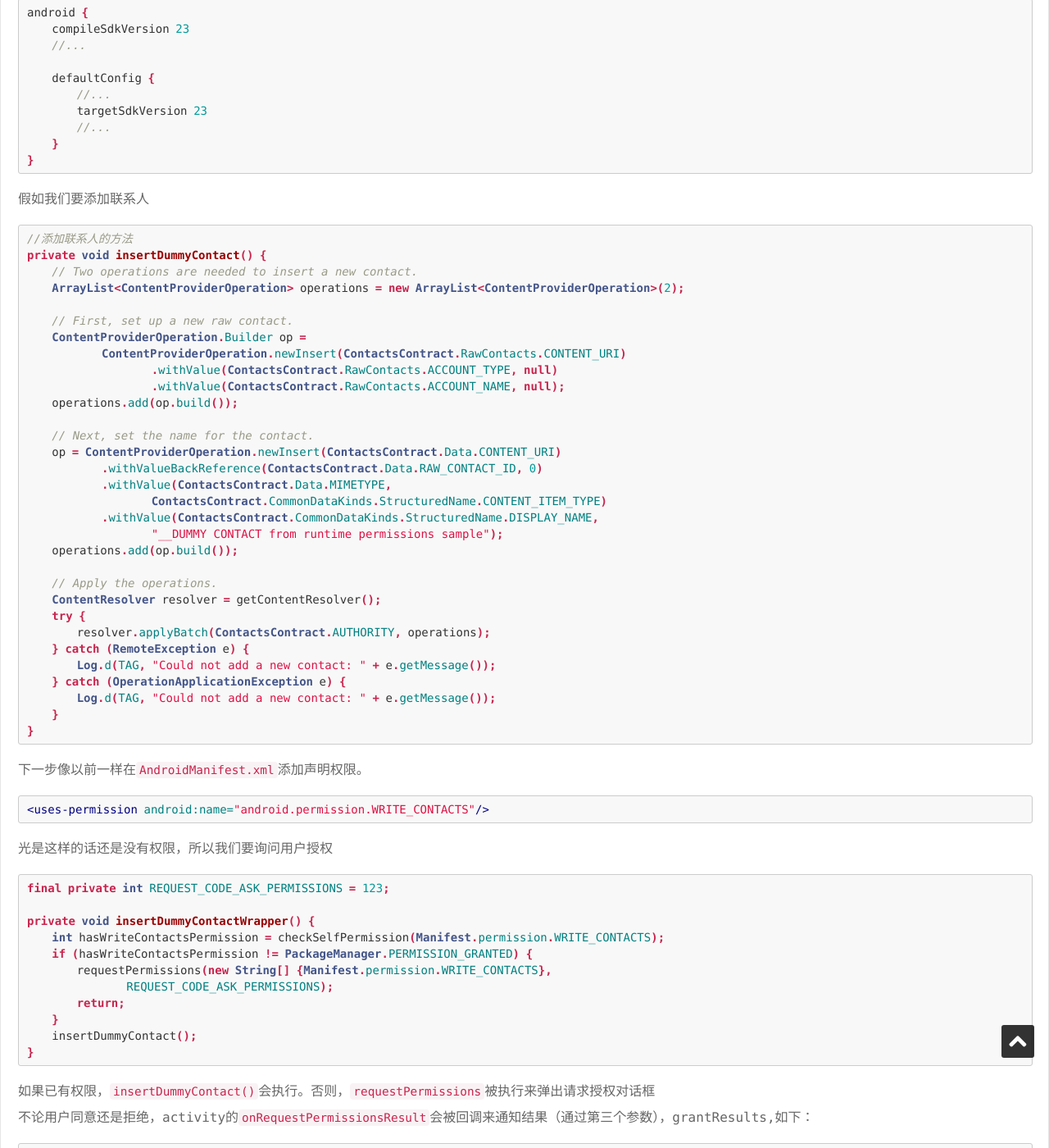
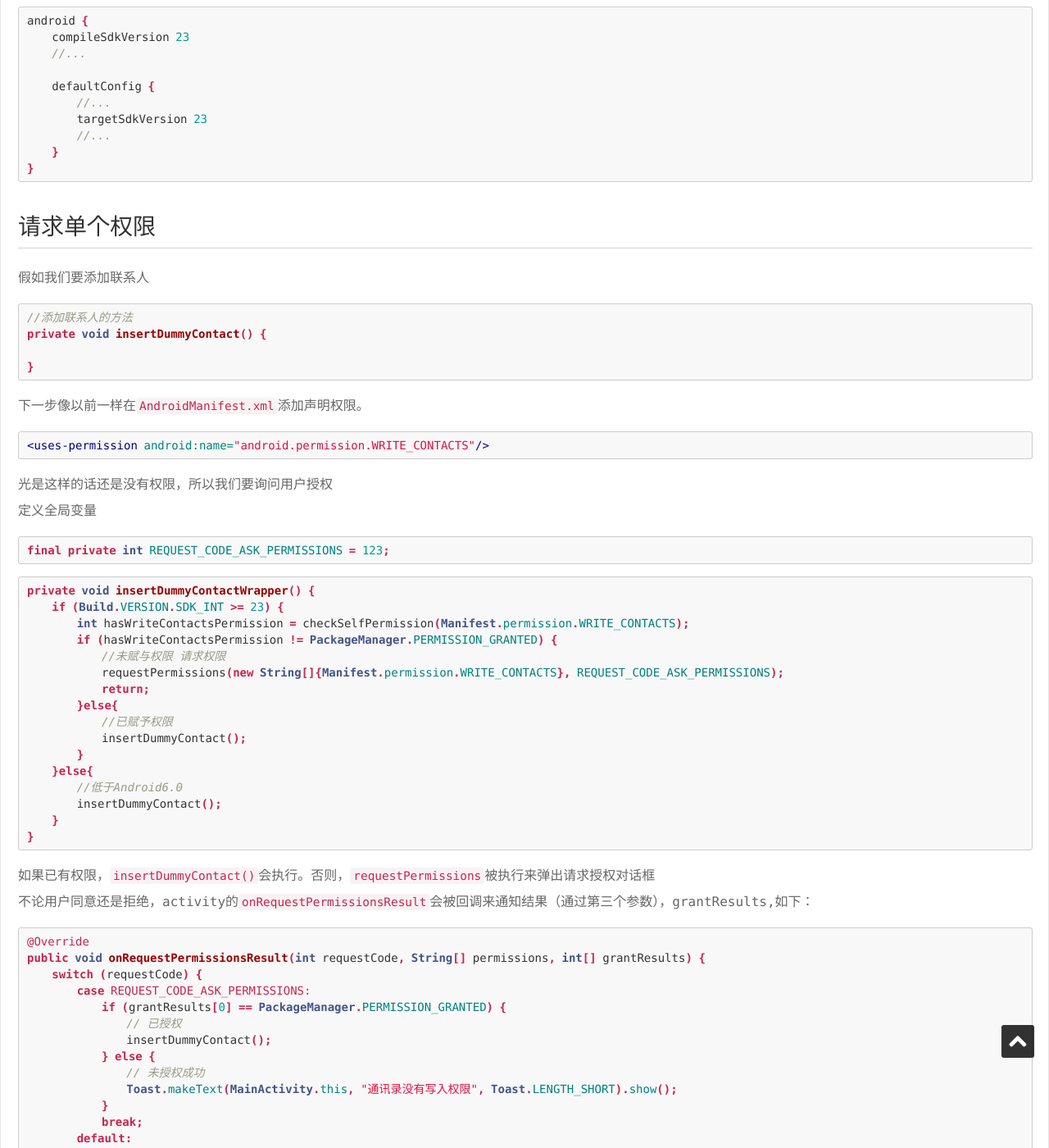
Before and after one commit to psvmc/myblog_jekyll, a Jekyll site: the page built from _posts/2016-05-23-android-permission-1.md, in a window 1280 px wide and 1400 px high, scrolled down 3055 px. Shown: the whole window at 82% size. Built offline with Jekyll 4.4.1, drawn with Linux system fonts in a browser that asks for light colours; comment, search, counter and statistics services are not loaded; some of the changed text lies outside the part shown.

Commit message:
权限框架

````diff
--- a/_posts/2016-05-23-android-permission-1.md
+++ b/_posts/2016-05-23-android-permission-1.md
@@ -193,39 +193,14 @@ android {
 }
 ```
 
+## 请求单个权限
+
 假如我们要添加联系人
 
 ```java
 //添加联系人的方法
 private void insertDummyContact() {
-    // Two operations are needed to insert a new contact.
-    ArrayList<ContentProviderOperation> operations = new ArrayList<ContentProviderOperation>(2);
 
-    // First, set up a new raw contact.
-    ContentProviderOperation.Builder op =
-            ContentProviderOperation.newInsert(ContactsContract.RawContacts.CONTENT_URI)
-                    .withValue(ContactsContract.RawContacts.ACCOUNT_TYPE, null)
-                    .withValue(ContactsContract.RawContacts.ACCOUNT_NAME, null);
-    operations.add(op.build());
-
-    // Next, set the name for the contact.
-    op = ContentProviderOperation.newInsert(ContactsContract.Data.CONTENT_URI)
-            .withValueBackReference(ContactsContract.Data.RAW_CONTACT_ID, 0)
-            .withValue(ContactsContract.Data.MIMETYPE,
-                    ContactsContract.CommonDataKinds.StructuredName.CONTENT_ITEM_TYPE)
-            .withValue(ContactsContract.CommonDataKinds.StructuredName.DISPLAY_NAME,
-                    "__DUMMY CONTACT from runtime permissions sample");
-    operations.add(op.build());
-
-    // Apply the operations.
-    ContentResolver resolver = getContentResolver();
-    try {
-        resolver.applyBatch(ContactsContract.AUTHORITY, operations);
-    } catch (RemoteException e) {
-        Log.d(TAG, "Could not add a new contact: " + e.getMessage());
-    } catch (OperationApplicationException e) {
-        Log.d(TAG, "Could not add a new contact: " + e.getMessage());
-    }
 }
 ```
 
@@ -237,17 +212,28 @@ private void insertDummyContact() {
 
 光是这样的话还是没有权限，所以我们要询问用户授权
 
+定义全局变量
+
 ```java
 final private int REQUEST_CODE_ASK_PERMISSIONS = 123;
+```
 
+```java
 private void insertDummyContactWrapper() {
-    int hasWriteContactsPermission = checkSelfPermission(Manifest.permission.WRITE_CONTACTS);
-    if (hasWriteContactsPermission != PackageManager.PERMISSION_GRANTED) {
-        requestPermissions(new String[] {Manifest.permission.WRITE_CONTACTS},
-                REQUEST_CODE_ASK_PERMISSIONS);
-        return;
+    if (Build.VERSION.SDK_INT >= 23) {
+        int hasWriteContactsPermission = checkSelfPermission(Manifest.permission.WRITE_CONTACTS);
+        if (hasWriteContactsPermission != PackageManager.PERMISSION_GRANTED) {
+            //未赋与权限  请求权限
+            requestPermissions(new String[]{Manifest.permission.WRITE_CONTACTS}, REQUEST_CODE_ASK_PERMISSIONS);
+            return;
+        }else{
+            //已赋予权限
+            insertDummyContact();
+        }
+    }else{
+        //低于Android6.0
+        insertDummyContact();
     }
-    insertDummyContact();
 }
 ```
 
@@ -261,12 +247,11 @@ public void onRequestPermissionsResult(int requestCode, String[] permissions, in
     switch (requestCode) {
         case REQUEST_CODE_ASK_PERMISSIONS:
             if (grantResults[0] == PackageManager.PERMISSION_GRANTED) {
-                // Permission Granted
+                // 已授权
                 insertDummyContact();
             } else {
-                // Permission Denied
-                Toast.makeText(MainActivity.this, "通讯录没有写入权限", Toast.LENGTH_SHORT)
-                        .show();
+                // 未授权成功
+                Toast.makeText(MainActivity.this, "通讯录没有写入权限", Toast.LENGTH_SHORT).show();
             }
             break;
         default:
@@ -283,43 +268,44 @@ public void onRequestPermissionsResult(int requestCode, String[] permissions, in
 这将是很差的用户体验，用户做了操作却得不到响应。这种情况需要好好处理一下。在请求`requestPermissions`前，我们通过activity的`shouldShowRequestPermissionRationale`方法来检查是否需要弹出请求权限的提示对话框
 
 + 1. 第一次请求权限时，用户拒绝了，下一次：`shouldShowRequestPermissionRationale()`  返回 `true`，应该显示一些为什么需要这个权限的说明
-+ 2.第二次请求权限时，用户拒绝了，并选择了“不在提醒”的选项时：`shouldShowRequestPermissionRationale()`  返回 `false`
++ 2. 第二次请求权限时，用户拒绝了，并选择了“不在提醒”的选项时：`shouldShowRequestPermissionRationale()`  返回 `false`
 + 3. 设备的策略`禁止`当前应用获取这个权限的授权：`shouldShowRequestPermissionRationale()`  返回 `false`
 
 
 代码如下：
 
 ```java
-final private int REQUEST_CODE_ASK_PERMISSIONS = 123;
-
 private void insertDummyContactWrapper() {
-    int hasWriteContactsPermission = checkSelfPermission(Manifest.permission.WRITE_CONTACTS);
-    if (hasWriteContactsPermission != PackageManager.PERMISSION_GRANTED) {
+    if (Build.VERSION.SDK_INT >= 23) {
+        int hasWriteContactsPermission = checkSelfPermission(Manifest.permission.WRITE_CONTACTS);
+        if (hasWriteContactsPermission != PackageManager.PERMISSION_GRANTED) {
             //用户彻底禁用了权限
             if (!shouldShowRequestPermissionRationale(Manifest.permission.WRITE_CONTACTS)) {
                 showMessageOKCancel("请从系统设置中开启访问通讯录的权限",
                         new DialogInterface.OnClickListener() {
                             @Override
                             public void onClick(DialogInterface dialog, int which) {
-                                requestPermissions(new String[] {Manifest.permission.WRITE_CONTACTS},
-                                        REQUEST_CODE_ASK_PERMISSIONS);
+                                if (Build.VERSION.SDK_INT >= 23) {
+                                    requestPermissions(new String[]{Manifest.permission.WRITE_CONTACTS},
+                                            REQUEST_CODE_ASK_PERMISSIONS);
+                                }
                             }
                         });
-                return;
+            } else {
+                //用户没有彻底禁用了权限 请求权限
+                requestPermissions(new String[]{Manifest.permission.WRITE_CONTACTS}, REQUEST_CODE_ASK_PERMISSIONS);
             }
 
-             //用户没有彻底禁用了权限  请求权限
-            requestPermissions(
-                new String[] {Manifest.permission.WRITE_CONTACTS},
-                REQUEST_CODE_ASK_PERMISSIONS
-            );
-        return;
+        } else {
+            insertDummyContact();
+        }
+    } else {
+        insertDummyContact();
     }
-    insertDummyContact();
 }
 
 private void showMessageOKCancel(String message, DialogInterface.OnClickListener okListener) {
-    new AlertDialog.Builder(MainActivity.this)
+    new AlertDialog.Builder(IMChatActivity.this)
             .setMessage(message)
             .setPositiveButton("确认", okListener)
             .setNegativeButton("取消", null)
@@ -331,57 +317,84 @@ private void showMessageOKCancel(String message, DialogInterface.OnClickListener
 当一个权限第一次被请求和用户标记过不再提醒的时候,我们写的对话框被展示。
 最后一种情况，`onRequestPermissionsResult` 会收到`PERMISSION_DENIED` ，系统询问对话框不展示。
 
-### 一次请求多个权限
+## 一次请求多个权限
 
 当然了有时候需要好多权限，可以用上面方法一次请求多个权限。不要忘了为每个权限检查“不再提醒”的设置。
 修改后的代码：
 
+添加全局常量
+
 ```java
 final private int REQUEST_CODE_ASK_MULTIPLE_PERMISSIONS = 124;
+```
 
+```java
 private void insertDummyContactWrapper() {
-    List<String> permissionsNeeded = new ArrayList<String>();
+    if (Build.VERSION.SDK_INT >= 23) {
+        //应用尚未赋予的权限 并且选择了不再提醒
+        List<String> permissionsNeeded = new ArrayList<String>();
+        //应用尚未赋予的权限
+        final List<String> permissionsList = new ArrayList<String>();
 
-    final List<String> permissionsList = new ArrayList<String>();
-    if (!addPermission(permissionsList, Manifest.permission.ACCESS_FINE_LOCATION))
-        permissionsNeeded.add("GPS");
-    if (!addPermission(permissionsList, Manifest.permission.READ_CONTACTS))
-        permissionsNeeded.add("读取通讯录");
-    if (!addPermission(permissionsList, Manifest.permission.WRITE_CONTACTS))
-        permissionsNeeded.add("写入通讯录");
+        if (!addPermission(permissionsList, Manifest.permission.ACCESS_FINE_LOCATION)) {
+            permissionsNeeded.add("GPS");
+        }
 
-    if (permissionsList.size() > 0) {
-        if (permissionsNeeded.size() > 0) {
-            // Need Rationale
-            String message = "You need to grant access to " + permissionsNeeded.get(0);
-            for (int i = 1; i < permissionsNeeded.size(); i++)
-                message = message + ", " + permissionsNeeded.get(i);
-            showMessageOKCancel(message,
-                    new DialogInterface.OnClickListener() {
-                        @Override
-                        public void onClick(DialogInterface dialog, int which) {
-                            requestPermissions(permissionsList.toArray(new String[permissionsList.size()]),
-                                    REQUEST_CODE_ASK_MULTIPLE_PERMISSIONS);
-                        }
-                    });
+        if (!addPermission(permissionsList, Manifest.permission.READ_CONTACTS)) {
+            permissionsNeeded.add("读取通讯录");
+        }
+
+        if (!addPermission(permissionsList, Manifest.permission.WRITE_CONTACTS)) {
+            permissionsNeeded.add("写入通讯录");
+        }
+
+        if (permissionsList.size() > 0) {
+            if (permissionsNeeded.size() > 0) {
+                String message = "应用需要以下权限,请手动打开：" + permissionsNeeded.get(0);
+                for (int i = 1; i < permissionsNeeded.size(); i++) {
+                    message += ", " + permissionsNeeded.get(i);
+                }
+                showMessageOKCancel(message,
+                        new DialogInterface.OnClickListener() {
+                            @Override
+                            public void onClick(DialogInterface dialog, int which) {
+                                if (Build.VERSION.SDK_INT >= 23) {
+                                    requestPermissions(permissionsList.toArray(new String[permissionsList.size()]), REQUEST_CODE_ASK_MULTIPLE_PERMISSIONS);
+                                }
+                            }
+                        });
+                return;
+            }
+            requestPermissions(permissionsList.toArray(new String[permissionsList.size()]), REQUEST_CODE_ASK_MULTIPLE_PERMISSIONS);
             return;
         }
-        requestPermissions(permissionsList.toArray(new String[permissionsList.size()]),
-                REQUEST_CODE_ASK_MULTIPLE_PERMISSIONS);
-        return;
+
+        insertDummyContact();
+    } else {
+        insertDummyContact();
     }
-
-    insertDummyContact();
 }
 
 private boolean addPermission(List<String> permissionsList, String permission) {
-    if (checkSelfPermission(permission) != PackageManager.PERMISSION_GRANTED) {
-        permissionsList.add(permission);
-        // Check for Rationale Option
-        if (!shouldShowRequestPermissionRationale(permission))
-            return false;
+    if (Build.VERSION.SDK_INT >= 23) {
+        if (checkSelfPermission(permission) != PackageManager.PERMISSION_GRANTED) {
+            permissionsList.add(permission);
+            if (!shouldShowRequestPermissionRationale(permission)) {
+                return false;
+            }
+        }
+        return true;
     }
     return true;
+}
+
+private void showMessageOKCancel(String message, DialogInterface.OnClickListener okListener) {
+    new AlertDialog.Builder(IMChatActivity.this)
+            .setMessage(message)
+            .setPositiveButton("确认", okListener)
+            .setNegativeButton("取消", null)
+            .create()
+            .show();
 }
 ```
 
@@ -391,16 +404,16 @@ private boolean addPermission(List<String> permissionsList, String permission) {
 @Override
 public void onRequestPermissionsResult(int requestCode, String[] permissions, int[] grantResults) {
     switch (requestCode) {
-        case REQUEST_CODE_ASK_MULTIPLE_PERMISSIONS:
-            {
+        case REQUEST_CODE_ASK_MULTIPLE_PERMISSIONS: {
             Map<String, Integer> perms = new HashMap<String, Integer>();
             // Initial
             perms.put(Manifest.permission.ACCESS_FINE_LOCATION, PackageManager.PERMISSION_GRANTED);
             perms.put(Manifest.permission.READ_CONTACTS, PackageManager.PERMISSION_GRANTED);
             perms.put(Manifest.permission.WRITE_CONTACTS, PackageManager.PERMISSION_GRANTED);
             // Fill with results
-            for (int i = 0; i < permissions.length; i++)
+            for (int i = 0; i < permissions.length; i++) {
                 perms.put(permissions[i], grantResults[i]);
+            }
 
             if (perms.get(Manifest.permission.ACCESS_FINE_LOCATION) == PackageManager.PERMISSION_GRANTED
                     && perms.get(Manifest.permission.READ_CONTACTS) == PackageManager.PERMISSION_GRANTED
@@ -422,9 +434,9 @@ public void onRequestPermissionsResult(int requestCode, String[] permissions, in
 
 条件灵活的，你自己设置。有的情况，一个权限没有授权，就不可用；但是也有情况，能工作，但是表现的是有所限制的。对于这个我不做评价，你自己设计吧。
 
-### 用兼容库使代码兼容旧版
+## 用兼容库来做兼容(非必需)
 
-以上代码在android 6.0以上运行没问题，但是23 api之前就不行了，因为没有那些方法。
+以上代码是通过`判断SDK的版本`来调用不同的方法来兼容不同的版本。当然也可以使用`兼容包`。
 
 我建议用v4兼容库，已对这个做过兼容，用这个方法代替：
 
@@ -483,7 +495,8 @@ private void insertDummyContactWrapper() {
 
 但是你没得选择。新运行时权限已经在棉花糖中被使用了。我们没有退路。我们现在唯一能做的就是保证app适配新权限模型.
 
-欣慰的是只有少数权限需要运行时权限模型。大多数常用的权限，例如，网络访问，属于**Normal Permission** 在安装时自动会授权，当然你要声明，以后无需检查。因此，只有少部分代码你需要修改。
+欣慰的是只有少数权限需要运行时权限模型。
+大多数常用的权限，例如，网络访问，属于**普通权限** 在安装时自动会授权，当然你要声明，以后无需检查。因此，只有少部分代码你需要修改。
 
 两个建议：
 
````
Also changed, not shown: other parts of _posts/2016-05-23-android-permission-1.md (+13 -14 lines).
